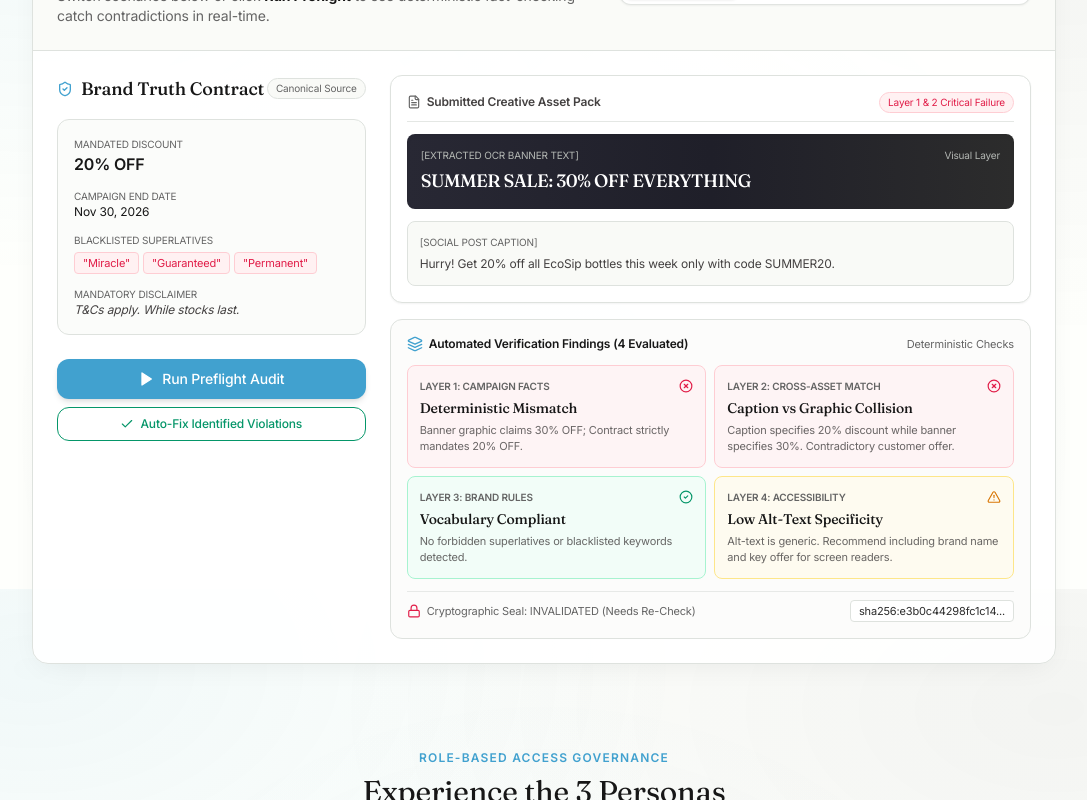
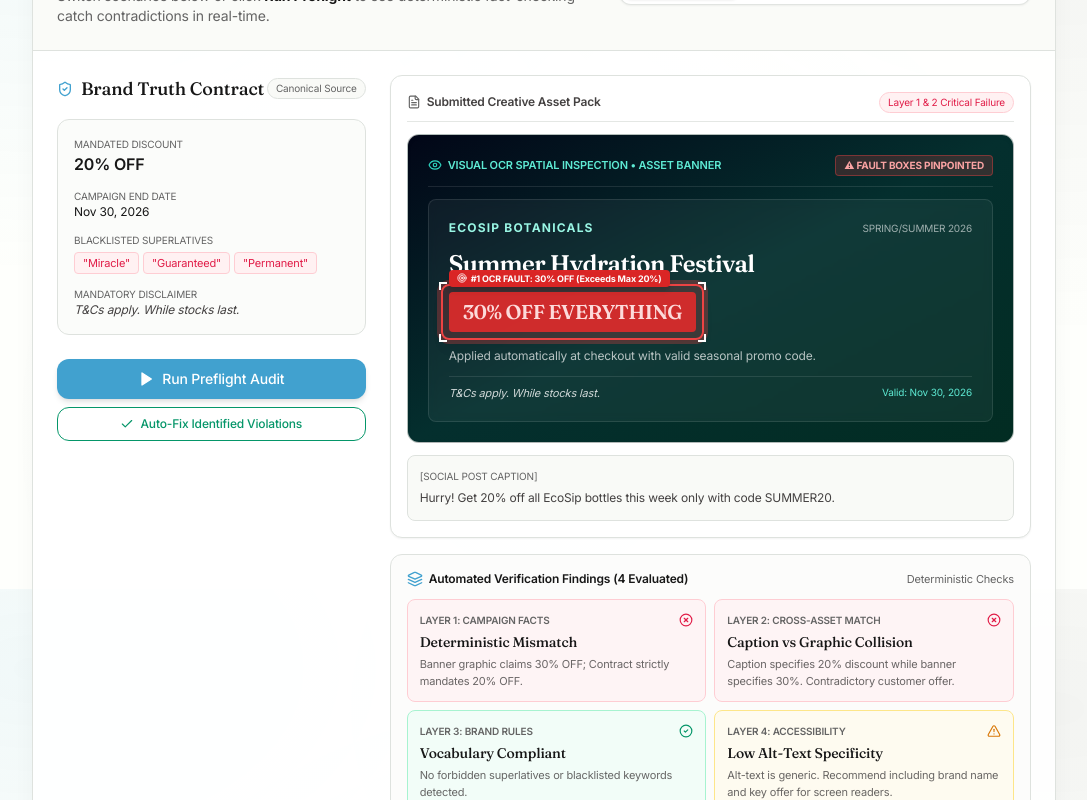
Before and after one commit to KSHITIJadakane/CAMPAIGN_GUARD, a Next.js app: page / in a window 1280 px wide. Shown: the part 1011-1811 px from the top of the page, without its empty margins (96-1183 px from the left). Built offline with nearby package versions, Linux system fonts and the light colour scheme.

Commit message:
feat(ocr): add visual spatial bounding box pinpointing with corner crosshairs and auto-fix reconciliation to interactive preflight sandbox

```diff
--- a/src/components/landing/InteractivePreflightDemo.tsx
+++ b/src/components/landing/InteractivePreflightDemo.tsx
@@ -15,7 +15,9 @@
   Eye,
   ArrowRight,
   Zap,
-  Check
+  Check,
+  Target,
+  Crosshair
 } from "lucide-react";
 
 type ScenarioKey = "discount_conflict" | "superlative_claim" | "clean_pack";
@@ -373,17 +375,175 @@
               </span>
             </div>
 
-            {/* Simulated Banner Graphic Preview */}
-            <div className="p-3.5 rounded-lg bg-gradient-to-r from-twilight via-dusk to-graphite text-paper space-y-1 shadow-inner">
-              <div className="flex items-center justify-between text-[10px] font-mono text-fog">
-                <span>[EXTRACTED OCR BANNER TEXT]</span>
-                <span>Visual Layer</span>
+            {/* Visual OCR Spatial Hotspot Banner Preview */}
+            <div className="relative rounded-xl border border-mist/80 bg-gradient-to-br from-slate-950 via-teal-950 to-emerald-950 text-paper p-4 sm:p-5 overflow-hidden shadow-inner">
+              <div className="flex items-center justify-between border-b border-paper/10 pb-2.5 mb-3 text-[11px] font-mono">
+                <span className="flex items-center gap-1.5 text-teal-300 font-semibold">
+                  <Eye className="w-3.5 h-3.5 text-teal-400" />
+                  VISUAL OCR SPATIAL INSPECTION • ASSET BANNER
+                </span>
+                <span className={`px-2 py-0.5 rounded text-[10px] font-bold ${
+                  isFixed
+                    ? "bg-emerald-500/20 text-emerald-300 border border-emerald-500/40"
+                    : hasErrors
+                    ? "bg-red-500/20 text-red-300 border border-red-500/40 animate-pulse"
+                    : "bg-blue-500/20 text-blue-300 border border-blue-500/40"
+                }`}>
+                  {isFixed ? "✓ ALL HOTSPOTS RECONCILED" : hasErrors ? "⚠ FAULT BOXES PINPOINTED" : "✓ PASSING AUDIT"}
+                </span>
               </div>
-              <p className="font-serif text-lg font-medium tracking-tight text-white">
-                {isFixed
-                  ? `${scenario.contract.discount} ALL ECO-SIP BOTTLES`
-                  : scenario.asset.bannerText}
-              </p>
+
+              {/* Graphic Banner Simulation with Overlaid Bounding Boxes */}
+              <div className="relative p-4 sm:p-5 rounded-lg bg-paper/5 backdrop-blur-sm border border-paper/10 space-y-3">
+                {/* Brand Header */}
+                <div className="flex items-center justify-between text-xs font-mono text-paper/60">
+                  <span className="tracking-widest uppercase font-bold text-teal-200">ECOSIP BOTANICALS</span>
+                  <span className="text-[10px]">SPRING/SUMMER 2026</span>
+                </div>
+
+                {/* Scenario 1: Discount Contradiction */}
+                {activeScenario === "discount_conflict" && (
+                  <div className="space-y-2">
+                    <p className="font-serif text-xl sm:text-2xl font-bold tracking-tight text-white">
+                      Summer Hydration Festival
+                    </p>
+                    <div className="flex flex-wrap items-center gap-3">
+                      {/* Bounding Box Pinpointing Fault */}
+                      <div className="relative inline-block my-1">
+                        <div
+                          className={`absolute -inset-2 border-2 rounded-lg transition-all duration-300 z-10 pointer-events-none ${
+                            isFixed
+                              ? "border-emerald-400 bg-emerald-500/15 ring-2 ring-emerald-400/30"
+                              : "border-red-500 bg-red-500/20 animate-pulse ring-4 ring-red-500/30 shadow-lg"
+                          }`}
+                        >
+                          {/* Corner crosshairs */}
+                          <div className="absolute -top-1 -left-1 w-2 h-2 border-t-2 border-l-2 border-white" />
+                          <div className="absolute -top-1 -right-1 w-2 h-2 border-t-2 border-r-2 border-white" />
+                          <div className="absolute -bottom-1 -left-1 w-2 h-2 border-b-2 border-l-2 border-white" />
+                          <div className="absolute -bottom-1 -right-1 w-2 h-2 border-b-2 border-r-2 border-white" />
+
+                          {/* Pin Tag */}
+                          <div
+                            className={`absolute -top-4 left-1.5 px-2 py-0.5 font-mono text-[9px] font-bold rounded shadow-md flex items-center gap-1 ${
+                              isFixed ? "bg-emerald-600 text-white" : "bg-red-600 text-white"
+                            }`}
+                          >
+                            {isFixed ? (
+                              <>
+                                <Check className="w-2.5 h-2.5" /> #1 RECONCILED: 20% OFF (Matches Contract)
+                              </>
+                            ) : (
+                              <>
+                                <Target className="w-2.5 h-2.5" /> #1 OCR FAULT: 30% OFF (Exceeds Max 20%)
+                              </>
+                            )}
+                          </div>
+                        </div>
+
+                        <span
+                          className={`px-3.5 py-1.5 font-serif text-lg sm:text-xl font-extrabold rounded block tracking-tight ${
+                            isFixed ? "bg-emerald-600/90 text-white" : "bg-red-600/90 text-white"
+                          }`}
+                        >
+                          {isFixed ? "20% OFF EVERYTHING" : "30% OFF EVERYTHING"}
+                        </span>
+                      </div>
+
+                      <span className="text-xs text-paper/70 font-sans">
+                        Applied automatically at checkout with valid seasonal promo code.
+                      </span>
+                    </div>
+                  </div>
+                )}
+
+                {/* Scenario 2: Prohibited Superlative Claims */}
+                {activeScenario === "superlative_claim" && (
+                  <div className="space-y-2">
+                    <div className="font-serif text-lg sm:text-xl font-bold tracking-tight text-white leading-relaxed">
+                      <span>The </span>
+                      {/* Bounding Box 1: "Miracle" */}
+                      <span className="relative inline-block mx-1">
+                        <span
+                          className={`absolute -inset-1 border-2 rounded transition-all duration-300 z-10 pointer-events-none ${
+                            isFixed
+                              ? "border-emerald-400 bg-emerald-500/15"
+                              : "border-red-500 bg-red-500/20 animate-pulse ring-2 ring-red-400/50"
+                          }`}
+                        >
+                          <span
+                            className={`absolute -top-3.5 left-0 px-1.5 py-0.2 font-mono text-[8px] font-bold rounded shadow-xs flex items-center gap-0.5 ${
+                              isFixed ? "bg-emerald-600 text-white" : "bg-red-600 text-white"
+                            }`}
+                          >
+                            {isFixed ? <Check className="w-2 h-2" /> : <Target className="w-2 h-2" />}
+                            {isFixed ? "#1 PASS" : "#1 PROHIBITED"}
+                          </span>
+                        </span>
+                        <span className={`px-1 py-0.5 font-semibold ${isFixed ? "text-emerald-300" : "text-red-300 underline decoration-wavy decoration-red-500"}`}>
+                          {isFixed ? "Pure" : "Miracle"}
+                        </span>
+                      </span>
+
+                      <span>Hydration Bottle — </span>
+
+                      {/* Bounding Box 2: "Guaranteed" */}
+                      <span className="relative inline-block mx-1">
+                        <span
+                          className={`absolute -inset-1 border-2 rounded transition-all duration-300 z-10 pointer-events-none ${
+                            isFixed
+                              ? "border-emerald-400 bg-emerald-500/15"
+                              : "border-red-500 bg-red-500/20 animate-pulse ring-2 ring-red-400/50"
+                          }`}
+                        >
+                          <span
+                            className={`absolute -top-3.5 left-0 px-1.5 py-0.2 font-mono text-[8px] font-bold rounded shadow-xs flex items-center gap-0.5 ${
+                              isFixed ? "bg-emerald-600 text-white" : "bg-red-600 text-white"
+                            }`}
+                          >
+                            {isFixed ? <Check className="w-2 h-2" /> : <Target className="w-2 h-2" />}
+                            {isFixed ? "#2 VERIFIED" : "#2 UNVERIFIED"}
+                          </span>
+                        </span>
+                        <span className={`px-1 py-0.5 font-semibold ${isFixed ? "text-emerald-300" : "text-red-300 underline decoration-wavy decoration-red-500"}`}>
+                          {isFixed ? "Laboratory Tested" : "Guaranteed"}
+                        </span>
+                      </span>
+
+                      <span>to Keep Cool</span>
+                    </div>
+                  </div>
+                )}
+
+                {/* Scenario 3: Clean Pack */}
+                {activeScenario === "clean_pack" && (
+                  <div className="space-y-2">
+                    <p className="font-serif text-xl sm:text-2xl font-bold tracking-tight text-white">
+                      Autumn Refresh Campaign
+                    </p>
+                    <div className="relative inline-block my-1">
+                      <div className="absolute -inset-1.5 border-2 border-emerald-400 bg-emerald-500/15 rounded-lg ring-2 ring-emerald-400/30 z-10 pointer-events-none">
+                        <div className="absolute -top-3.5 left-1.5 px-2 py-0.5 bg-emerald-600 text-white font-mono text-[9px] font-bold rounded shadow-md flex items-center gap-1">
+                          <Check className="w-2.5 h-2.5" /> #1 OCR MATCH: 25% OFF (Verified Canonical)
+                        </div>
+                      </div>
+                      <span className="px-3 py-1 font-serif text-lg font-bold bg-emerald-600/80 text-white rounded block">
+                        25% OFF EcoSip Essentials
+                      </span>
+                    </div>
+                  </div>
+                )}
+
+                {/* Footer Legal Disclaimer Bar */}
+                <div className="pt-2 border-t border-paper/10 flex items-center justify-between text-[11px] font-mono text-paper/80">
+                  <div className="relative">
+                    <span className="italic">{scenario.contract.disclaimer}</span>
+                  </div>
+                  <span className="text-[10px] text-teal-300 font-mono">
+                    Valid: {scenario.contract.validUntil}
+                  </span>
+                </div>
+              </div>
             </div>
 
             {/* Simulated Caption Copy */}
```
